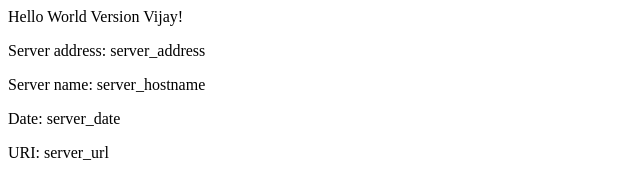
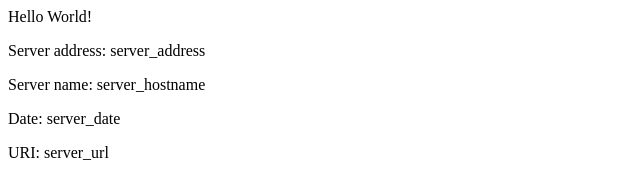
Before and after one commit to ivijaykarani/eks-example, a plain HTML site: page src/index.html in a window 1280 px wide. Shown: the whole page, without its empty margins (0-640 px from the left). Drawn offline with Linux system fonts and the light colour scheme.

Commit message:
Revert "v2 Updating home page"
This reverts commit 0a620c743adf858aa205d07bc3c676e2a5aec643.

```diff
--- a/src/index.html
+++ b/src/index.html
@@ -1,8 +1,8 @@
 <head>
-<title>Hello World Version Vijay</title>
+<title>Hello World</title>
 </head>
 <div class="info">
-<h>Hello World Version Vijay!</h>
+<h>Hello World!</h>
 <p><span>Server&nbsp;address:</span> <span>server_address</span></p>
 <p><span>Server&nbsp;name:</span> <span>server_hostname</span></p>
 <p class="smaller"><span>Date:</span> <span>server_date</span></p>
```
